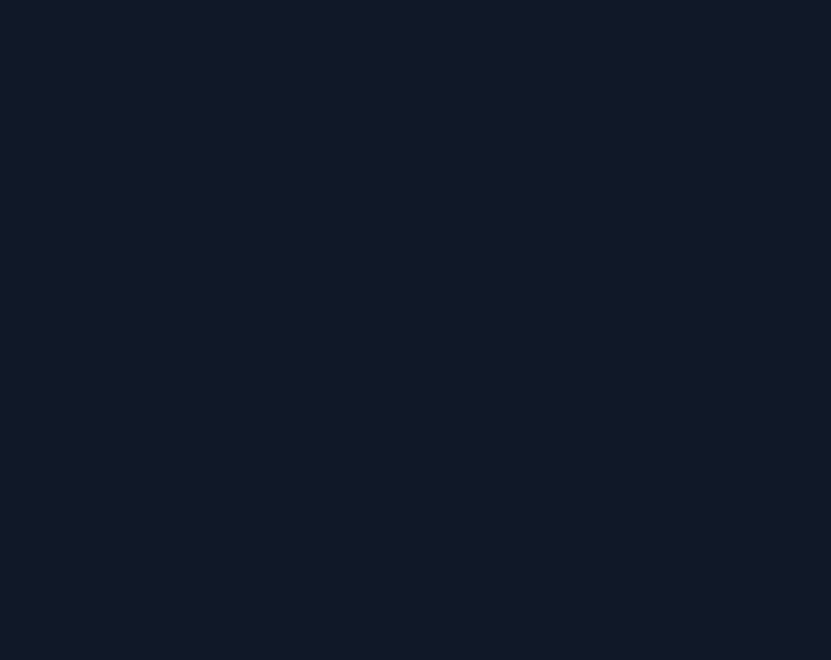
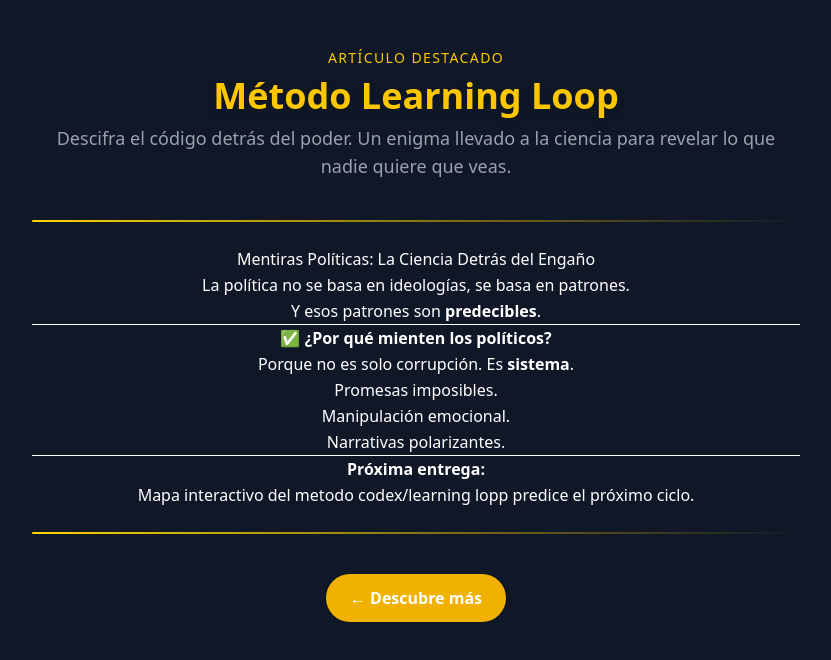
Before and after one commit to nsandovala/codex-analitic-blog, a Next.js app: page /articulos/metodo-learning-loop in a window 1280 px wide. Shown: the top 660 px of the page, without its empty margins (224-1055 px from the left). Built offline with nearby package versions, Linux system fonts and the light colour scheme.

Commit message:
Update page.tsx

```diff
--- a/src/app/articulos/[slug]/page.tsx
+++ b/src/app/articulos/[slug]/page.tsx
@@ -1,47 +1,63 @@
 import fs from "fs";
 import path from "path";
-import { GetStaticProps, GetStaticPaths } from "next";
+import Link from "next/link";
+import Markdown from "react-markdown";
 
-interface PageProps {
-  slug: string;
-  content: string;
-}
+export default function Article({ params }: { params: { slug: string } }) {
+  const filePath = path.join(process.cwd(), "src", "app", "content", `${params.slug}.md`);
 
-export default function Article({ content }: PageProps) {
+  if (!fs.existsSync(filePath)) {
+    return (
+      <div className="flex flex-col items-center justify-center min-h-screen text-center bg-gray-900 text-white p-8">
+        <h1 className="text-red-500 text-3xl font-bold mb-4">❌ Artículo no encontrado</h1>
+        <Link
+          href="/"
+          className="bg-yellow-500 text-white px-6 py-3 rounded-full font-semibold shadow hover:bg-yellow-400 transition"
+        >
+          ← Volver al inicio
+        </Link>
+      </div>
+    );
+  }
+
+  const content = fs.readFileSync(filePath, "utf-8");
+
   return (
     <main className="min-h-screen bg-gray-900 text-white px-6 py-12">
       <div className="max-w-3xl mx-auto animate-fadeIn">
-        <div dangerouslySetInnerHTML={{ __html: content }} />
+
+        {/* ✅ Header centrado */}
+        <div className="text-center mb-10">
+          <p className="text-yellow-400 text-sm uppercase tracking-widest mb-2">
+            Artículo destacado
+          </p>
+          <h1 className="text-4xl font-extrabold text-yellow-400 drop-shadow-lg">
+            Método Learning Loop
+          </h1>
+          <p className="text-gray-400 text-lg mt-2">
+            Descifra el código detrás del poder. Un enigma llevado a la ciencia para revelar lo que nadie quiere que veas.
+          </p>
+        </div>
+
+        <div className="divider"></div>
+
+        {/* ✅ Contenido centrado */}
+        <article className="prose prose-invert prose-lg text-center leading-relaxed">
+          <Markdown>{content}</Markdown>
+        </article>
+
+        <div className="divider"></div>
+
+        {/* ✅ Botón */}
+        <div className="text-center mt-10">
+          <Link
+            href="/"
+            className="inline-block bg-yellow-500 text-white px-6 py-3 rounded-full font-semibold shadow hover:bg-yellow-400 hover:scale-105 transition-transform duration-300"
+          >
+            ← Descubre más
+          </Link>
+        </div>
       </div>
     </main>
   );
 }
-
-// Genera las rutas dinámicas
-export const getStaticPaths: GetStaticPaths = async () => {
-  const files = fs.readdirSync(path.join(process.cwd(), "src", "app", "content"));
-
-  const paths = files.map((filename) => ({
-    params: { slug: filename.replace(".md", "") },
-  }));
-
-  return {
-    paths,
-    fallback: false, // muestra 404 si no existe
-  };
-};
-
-// Genera contenido dinámico
-export const getStaticProps: GetStaticProps = async ({ params }) => {
-  const slug = params?.slug as string;
-  const filePath = path.join(process.cwd(), "src", "app", "content", `${slug}.md`);
-
-  const content = fs.readFileSync(filePath, "utf-8");
-
-  return {
-    props: {
-      slug,
-      content,
-    },
-  };
-};
```
